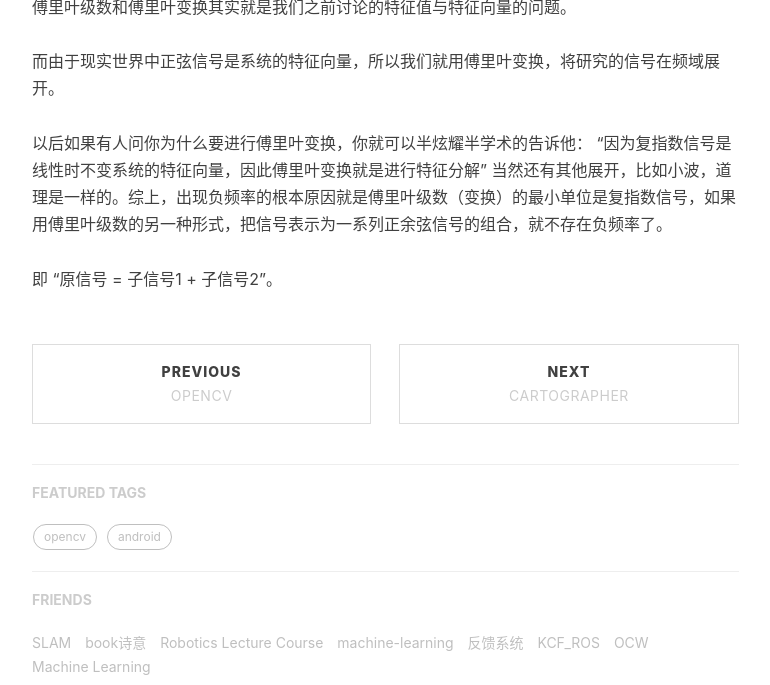
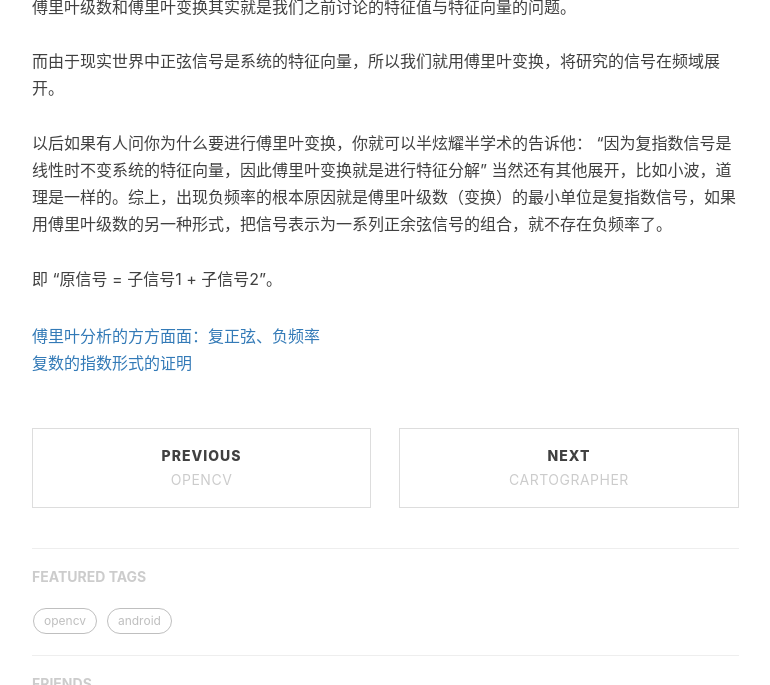
Before and after one commit to gary-robotics/dlward, a Jekyll site: the page built from _posts/2018-06-20-复数的意义-2018.markdown, in a window 1280 px wide and 900 px high, scrolled down 726 px, cut to the strip 0-685 px from the top of the window. Shown: the whole strip, without its empty margins (233-1003 px from the left). Built offline with Jekyll 4.4.1, drawn with Linux system fonts in a browser that asks for light colours; nearby versions of some CDN libraries; comment, search, counter and statistics services are not loaded.

Commit message:
Update 2018-06-20-复数的意义-2018.markdown

```diff
--- a/_posts/2018-06-20-复数的意义-2018.markdown
+++ b/_posts/2018-06-20-复数的意义-2018.markdown
@@ -16,4 +16,5 @@ tags:                               #标签
 
 傅里叶级数和傅里叶变换其实就是我们之前讨论的特征值与特征向量的问题。<br/><br/> 而由于现实世界中正弦信号是系统的特征向量，所以我们就用傅里叶变换，将研究的信号在频域展开。<br/><br/> 以后如果有人问你为什么要进行傅里叶变换，你就可以半炫耀半学术的告诉他： &ldquo;因为复指数信号是线性时不变系统的特征向量，因此傅里叶变换就是进行特征分解&rdquo; 当然还有其他展开，比如小波，道理是一样的。综上，出现负频率的根本原因就是傅里叶级数（变换）的最小单位是复指数信号，如果用傅里叶级数的另一种形式，把信号表示为一系列正余弦信号的组合，就不存在负频率了。<br/><br/> 即 &ldquo;原信号 = 子信号1 + 子信号2&rdquo;。
 
-[](https://blog.csdn.net/qzhou961/article/details/51425916)
+[傅里叶分析的方方面面：复正弦、负频率](https://blog.csdn.net/qzhou961/article/details/51425916)
+[复数的指数形式的证明](https://wenku.baidu.com/view/7f3028c30c22590102029d34.html)
```
